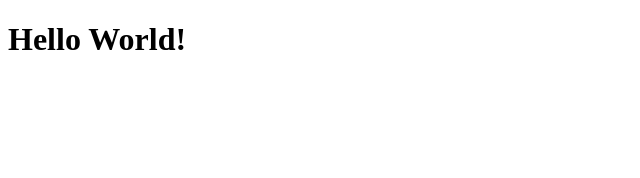
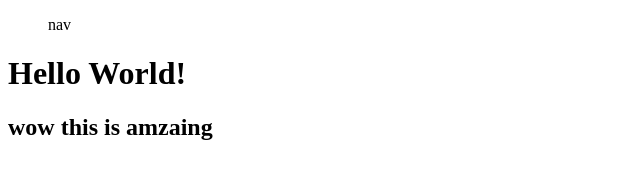
Before and after one commit to AmirhesamEn/test-git-github, a plain HTML site: page index.html in a window 1280 px wide. Shown: the whole page, without its empty margins (0-640 px from the left). Drawn offline with Linux system fonts and the light colour scheme.

Commit message:
nav created

```diff
--- a/index.html
+++ b/index.html
@@ -6,8 +6,11 @@
   <title>Document</title>
 </head>
 <body>
-
+  <nav>
+    <ul>nav</ul>
+  </nav>
 
   <h1>Hello World!</h1>
+  <h2>wow this is amzaing</h2>
 </body>
 </html>
```
